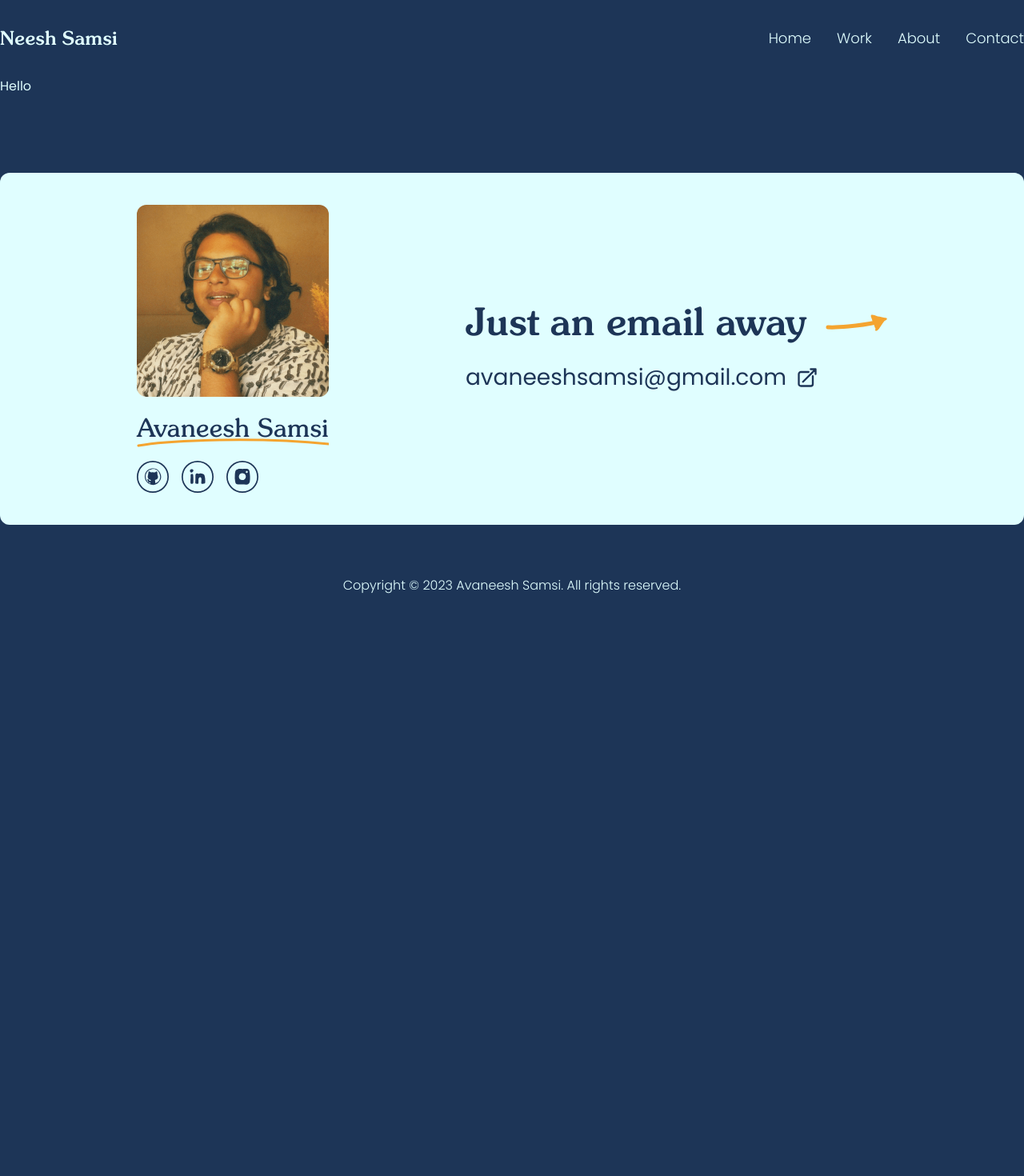
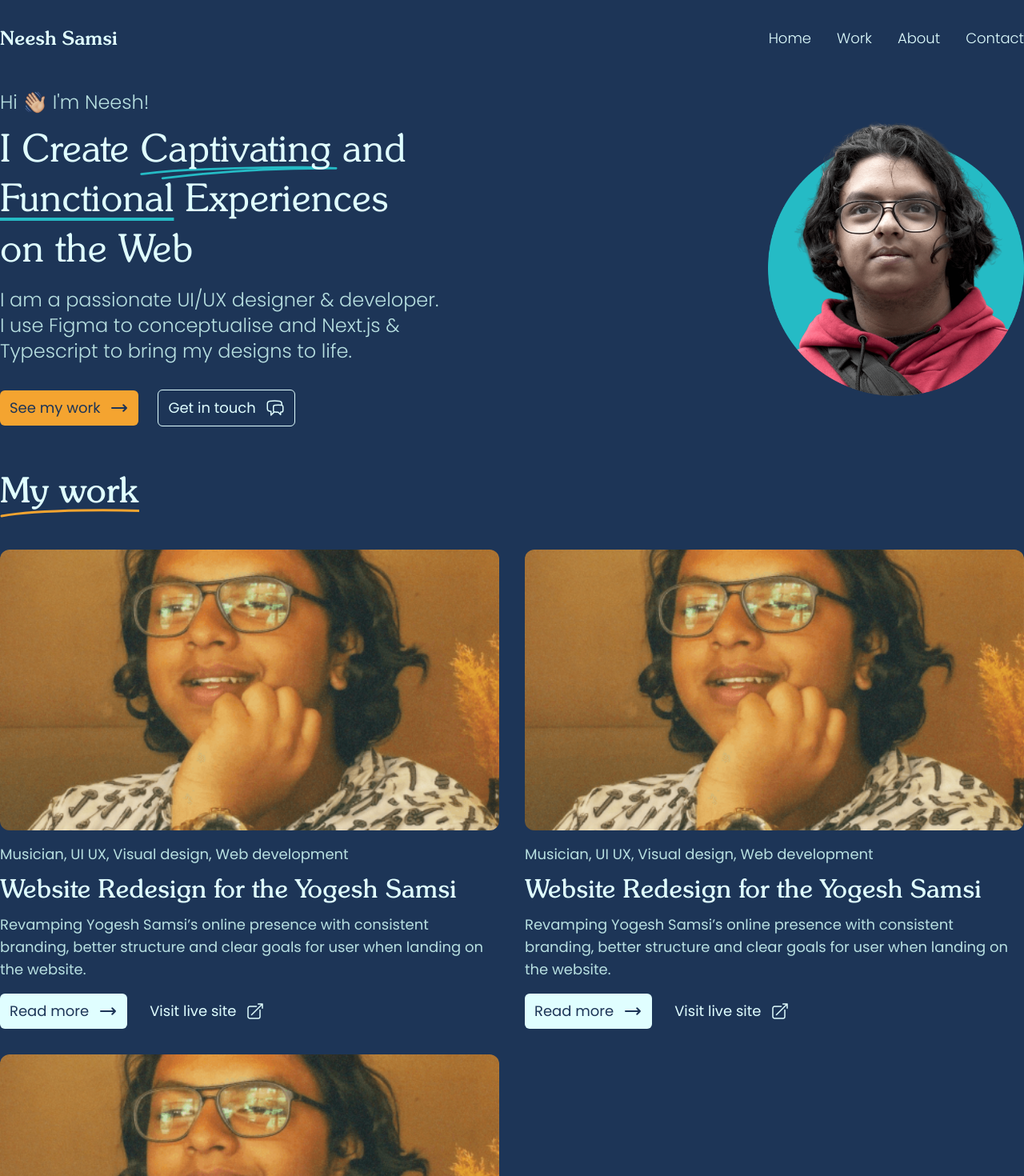
Before and after one commit to NeeshSamsi/neeshsamsi.com, a Next.js app: page / in a window 1280 px wide. Shown: the top 1470 px of the page at 80% size. Before the commit the page ends 800 px from the top, so only its background shows below. Built offline with nearby package versions, Linux system fonts and the light colour scheme.

Commit message:
feat: Home page

```diff
--- a/src/app/page.tsx
+++ b/src/app/page.tsx
@@ -1,9 +1,101 @@
-import Image from 'next/image'
+import AboutCard from "@/components/AboutCard"
+import Button from "@/components/Button"
+import UnderlineFancy from "@/components/Graphics/UnderlineFancy"
+import Headline from "@/components/Headline"
+import ProjectCard from "@/components/ProjectCard"
+import {
+  ArrowLongRightIcon,
+  ChatBubbleLeftRightIcon,
+} from "@heroicons/react/24/outline"
+import Image from "next/image"
 
 export default function Home() {
   return (
-    <main className="">
-      <h1>Hello</h1>
-    </main>
+    <>
+      <main className="flex items-center justify-between gap-8 pt-4">
+        <div className="text-2xl font-light text-lighter">
+          <p className="mb-3 flex items-center gap-2">
+            <span>Hi</span>
+            <Image
+              src="/wave.png"
+              alt="Wave emoji"
+              height={48}
+              width={48}
+              className="aspect-square w-7 object-cover"
+            />
+            <span>I&apos;m Neesh!</span>
+          </p>
+          <h1 className="mb-4 max-w-[18ch] font-serif text-5xl leading-[1.3] text-light">
+            I Create{" "}
+            <span className="relative">
+              Captivating
+              <UnderlineFancy className="absolute -bottom-2 left-0 -z-10 h-fit w-fit text-accent" />
+            </span>{" "}
+            and{" "}
+            <span className="underline decoration-accent underline-offset-8">
+              Functional
+            </span>{" "}
+            Experiences on the Web
+          </h1>
+          <p className="mb-8 max-w-[40ch]">
+            I am a passionate UI/UX designer & developer. <br />I use Figma to
+            conceptualise and Next.js & Typescript to bring my designs to life.
+          </p>
+
+          <div className="flex items-center gap-6">
+            <Button element="link" href="#work" type="solid" theme="brand">
+              <span>See my work</span>
+              <ArrowLongRightIcon
+                className="aspect-square w-6"
+                strokeWidth={2}
+              />
+            </Button>
+            <Button element="link" href="#contact" type="outline" theme="light">
+              <span>Get in touch</span>
+              <ChatBubbleLeftRightIcon className="aspect-square w-6" />
+            </Button>
+          </div>
+        </div>
+        <Image
+          src="/hero.png"
+          alt="Profile picture of Avaneesh Samsi"
+          width={1100}
+          height={1188}
+          className="w-[25vw]"
+        />
+      </main>
+
+      <section id="work" className="pt-12">
+        <Headline text="My work" className="mb-10 w-fit text-[2.75rem]" />
+
+        <div className="grid grid-cols-2 gap-x-8 gap-y-8">
+          {Array.from({ length: 3 }).map((_el, i) => (
+            <ProjectCard
+              key={i}
+              image={{ src: "/footer-neesh.png", alt: "" }}
+              tags="Musician, UI UX, Visual design, Web development"
+              title="Website Redesign for the Yogesh Samsi"
+              description="Revamping Yogesh Samsi’s online presence with consistent branding, better structure and clear goals for user when landing on the website."
+            />
+          ))}
+        </div>
+      </section>
+
+      <section id="about" className="pt-24">
+        <Headline text="About us" className="mb-10 w-fit text-[2.75rem]" />
+
+        <div className="grid grid-cols-[repeat(3,40ch)] gap-x-8 gap-y-8">
+          {Array.from({ length: 5 }).map((_el, i) => (
+            <AboutCard
+              key={i}
+              heading="Heading"
+              paragraphs={[
+                "Lorem ipsum dolor sit amet consectetur. Augue duis ornare risus eget purus habitant. Faucibus eu nunc nisl quis hendrerit at. Sit tempor quis elementum ultricies eget sagittis. Morbi aliquet sagittis id auctor rutrum diam diam et. Cursus.",
+              ]}
+            />
+          ))}
+        </div>
+      </section>
+    </>
   )
 }
```
